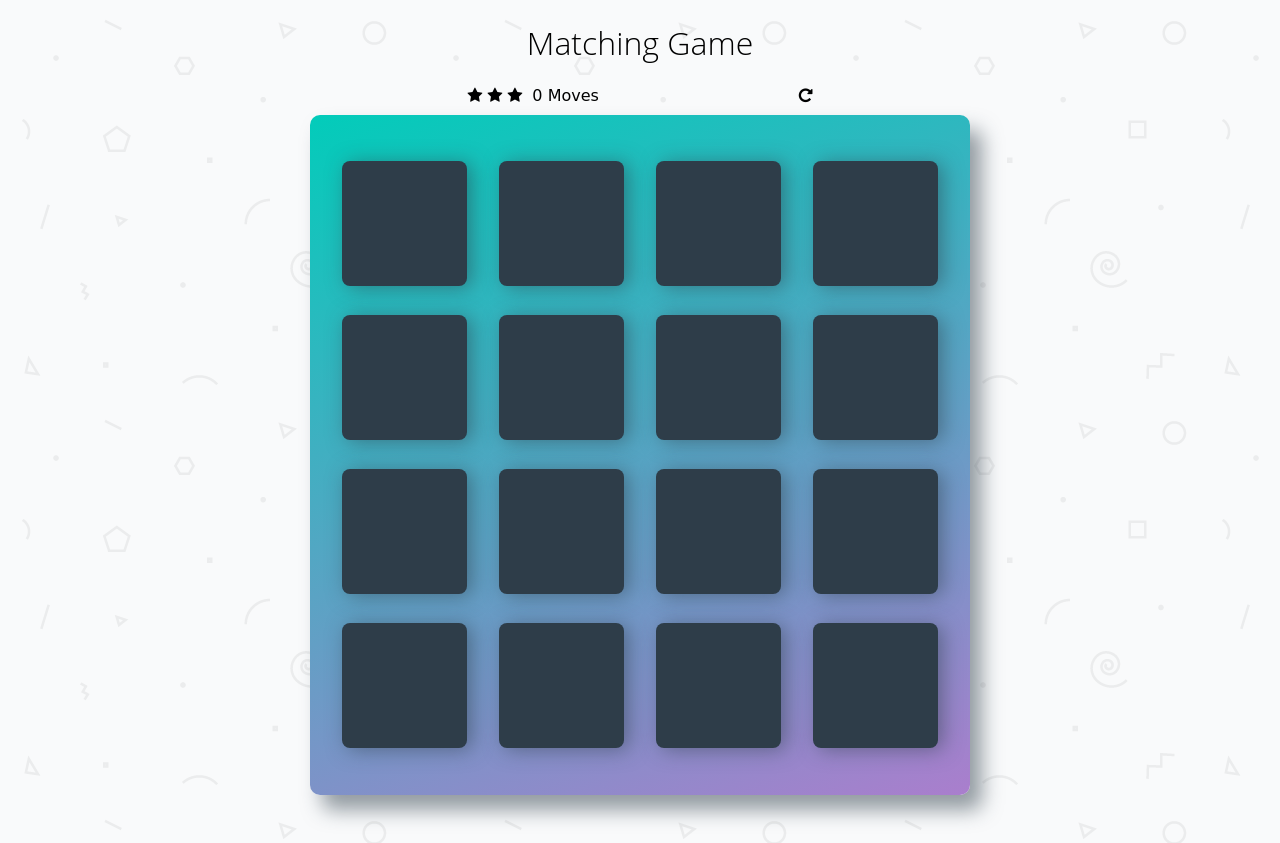
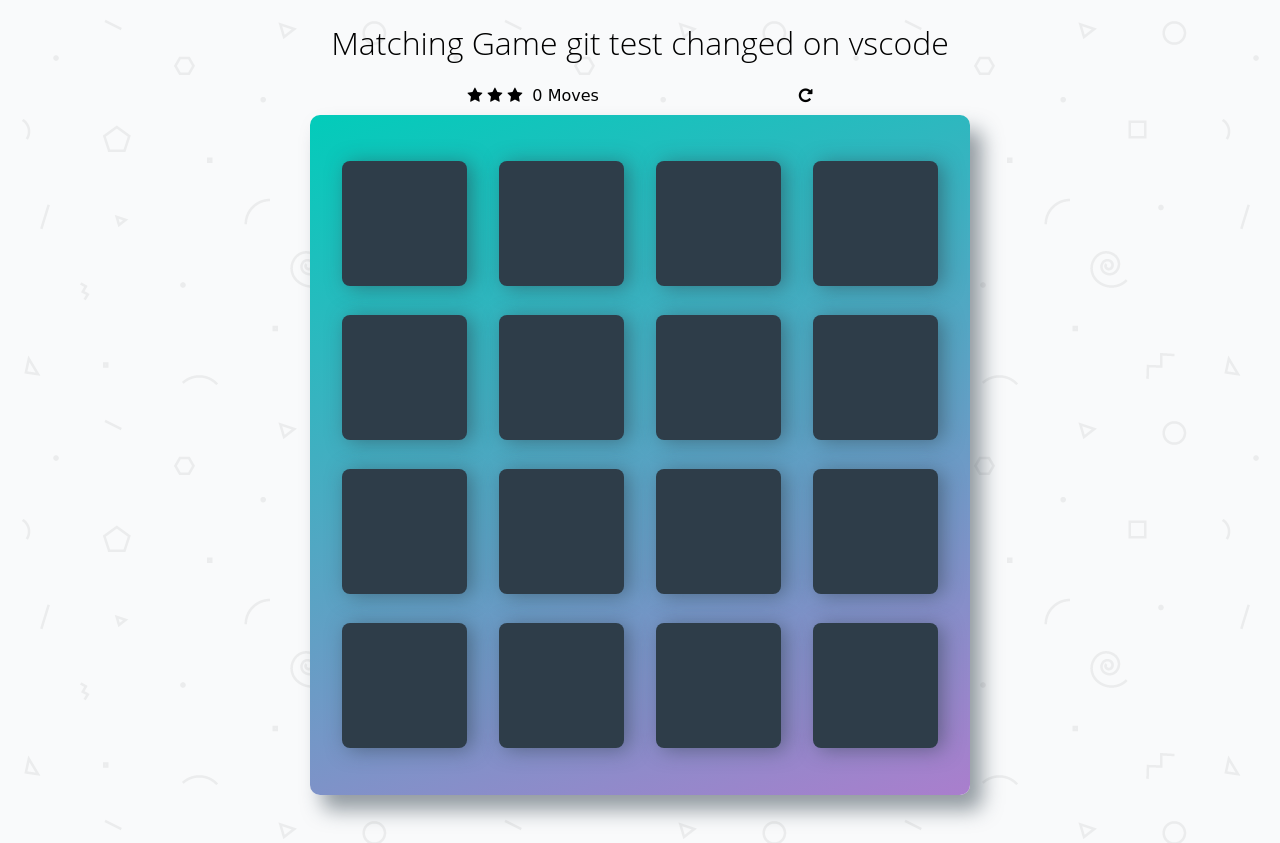
Before and after one commit to TobyCarslake/Project-2-Memory-Game, a plain HTML site: page index.html in a window 1280 px wide. Drawn offline with Linux system fonts and the light colour scheme; a web font is replaced by a local one.

Commit message:
test if changes on vscode have come through to the repo

```diff
--- a/index.html
+++ b/index.html
@@ -12,7 +12,7 @@
 
     <div class="container">
         <header>
-            <h1>Matching Game</h1>
+            <h1>Matching Game git test changed on vscode</h1>
         </header>
 
         <section class="score-panel">
```
